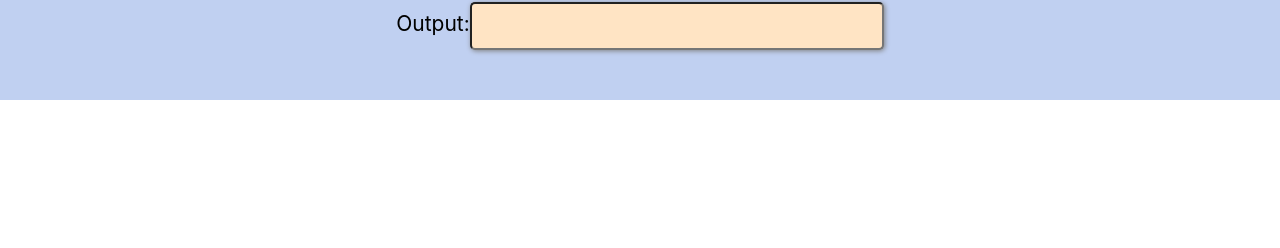
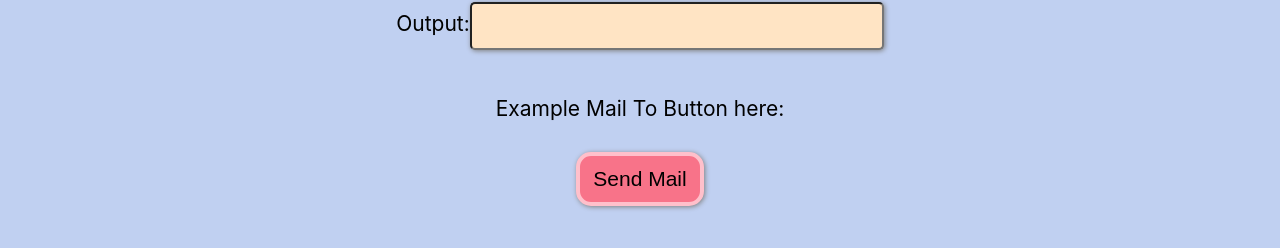
Before and after one commit to Bizzle-Dapp/react-ts-use-it-for-the-sake-of-using-it, a React (Create React App) app: page / in a window 1280 px wide. Shown: the part 968-1216 px from the top of the page. Before the commit the page ends 1068 px from the top, so only its background shows below. Built offline with nearby package versions, Linux system fonts and the light colour scheme.

Commit message:
prototype-the-prototype

```diff
--- a/package.json
+++ b/package.json
@@ -18,6 +18,7 @@
     "@types/node": "^12.19.15",
     "@types/react": "^16.14.2",
     "@types/react-dom": "^16.9.10",
+    "axios": "^0.27.2",
     "react": "^17.0.1",
     "react-dom": "^17.0.1",
     "react-icons": "^4.1.0",
--- a/src/components/LandingPage.tsx
+++ b/src/components/LandingPage.tsx
@@ -1,5 +1,6 @@
 import React, {useState} from 'react';
 import '../styles/App.css';
+import MailTo from './MailToButton';
 import { NumberSorter } from './NumberSorter';
 
 
@@ -23,6 +24,9 @@ export const LandingPage: React.FC = () => {
             <img src={imageOnPage} data-testid="Image-Path-Output" style={{width:"300px"}} alt={`Unable to show path of: ${imageOnPage}`}/>
             <br/><br/>
             <NumberSorter />
+            <br/><br/>
+            <p>Example Mail To Button here:</p>
+            <MailTo/>
         </div>
     </>
     )
--- /dev/null
+++ b/src/components/MailToButton.tsx
@@ -0,0 +1,41 @@
+import React from 'react';
+
+enum MailToValues {
+    subject = `This is an Email Subject`,
+    body = `This is the value of the body and i'm not sure whether this will work properly because the text is going to be really long and i don't want to keep this on one line. \nWe can use the new line code but can we just drop a line and have it work?
+    \nWho knows? Only way to find out is to try!
+    \nIf i also mess around further with double linebreaks and the like, we might be onto something.
+    \n
+    \nWhat about adding enbolded unicode characters: 𝐝𝐝𝐝
+    \nOr even Emoji: 🤖`
+
+}
+
+
+const MailTo: React.FC = () => {
+
+    const openMailClient = (to: string,
+                            cc: string,
+                            bcc: string,
+                            subject: string,
+                            body: string ) => {
+        window.location.href =
+        `mailto:${to}?cc=${cc}&bcc=${bcc}&subject=${subject}&body=${encodeURIComponent(body)}`;
+    }
+
+    return(
+        <button
+            onClick={() => {openMailClient(
+                'example@example.com',
+                'cc@example.com',
+                'bcc@example.com',
+                MailToValues.subject,
+                MailToValues.body
+            )}}
+        >
+            Send Mail
+        </button>
+    )
+}
+
+export default MailTo;
```
Also changed, not shown: 1 other file (tests, documents, lock files or other folders).
